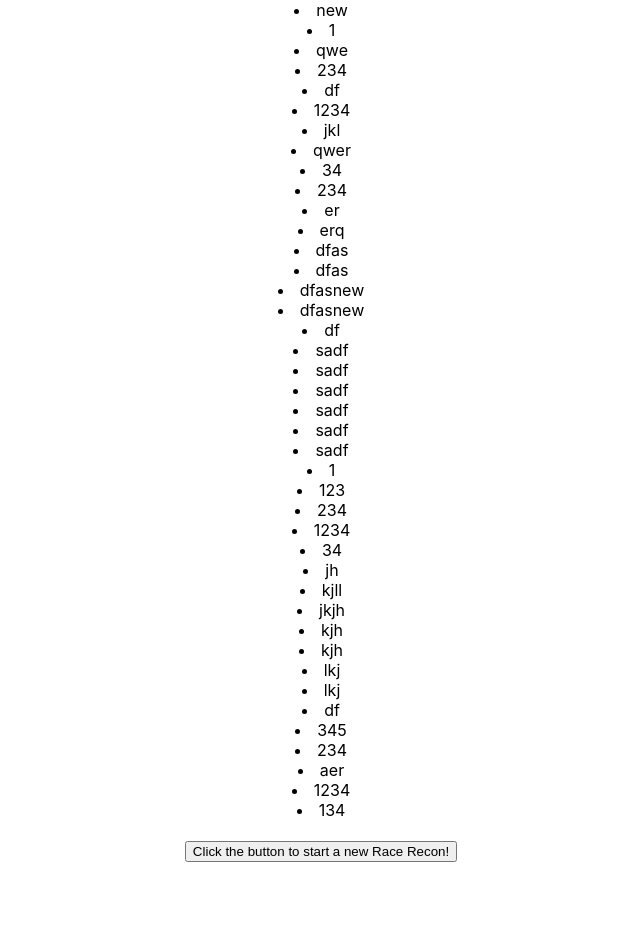
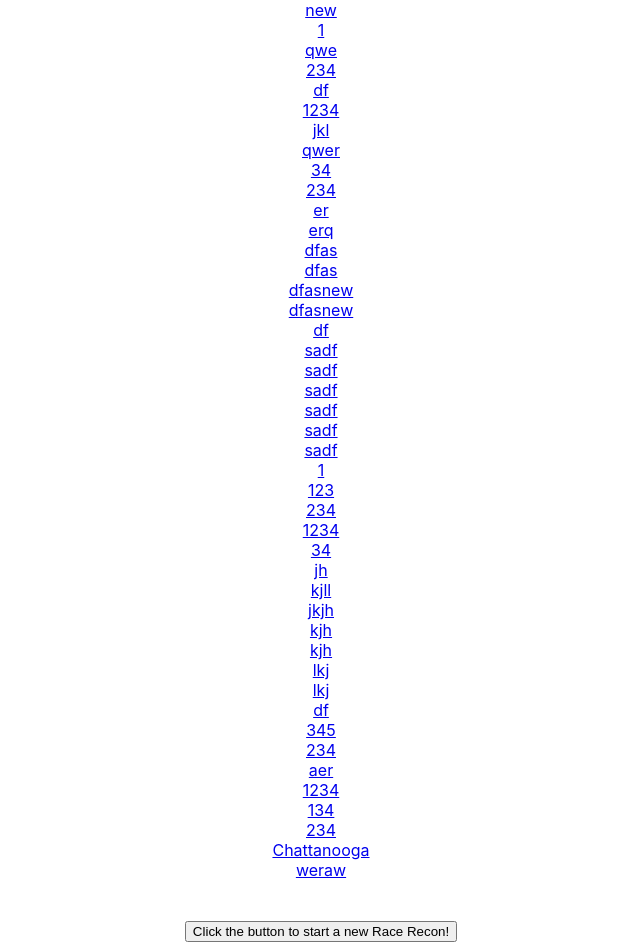
Before and after one commit to vanessawagner/recon-app, a React (Create React App) app: page /recons in a window 1280 px wide. Shown: the part 220-1162 px from the top of the page, without its empty margins (319-959 px from the left). Before the commit the page ends 1082 px from the top, so only its background shows below. Built offline with nearby package versions, Linux system fonts and the light colour scheme; data requests are answered from the project's data file.

Commit message:
Add links to races

```diff
--- a/db.json
+++ b/db.json
@@ -269,6 +269,24 @@
       "summary": "234",
       "body": "234",
       "id": 45
+    },
+    {
+      "race": "234",
+      "summary": "1234",
+      "body": "dfqe",
+      "id": 46
+    },
+    {
+      "race": "Chattanooga",
+      "summary": "70.3 Ironman",
+      "body": "went to the race",
+      "id": 47
+    },
+    {
+      "race": "weraw",
+      "summary": "fasdfs",
+      "body": "sadfas",
+      "id": 48
     }
   ]
 }
--- a/src/App.js
+++ b/src/App.js
@@ -4,6 +4,7 @@
 import Recons from './Recons'
 import Navigation from './Navigation'
 import ReconForm from './ReconForm'
+import Recon from './Recon'
 import './App.css';
 
 const App = () =>{
@@ -18,6 +19,7 @@
 
           <Route exact path="/recons/new" component={ReconForm} />
 
+          <Route path="/recons/:id" component={Recon} />
         </Switch>
       </div>
     </Router>
--- a/src/Recon.js
+++ b/src/Recon.js
@@ -0,0 +1,22 @@
+import React, { useState, useEffect} from 'react'
+
+const Recon = (props) => {
+    const [recon, setRecon] = useState({
+        race: '',
+        summary: '',
+        body: ''
+    })
+
+    useEffect(() => {
+
+        fetch(`http://localhost:3001/recons/${1}`)
+    }, [])
+
+  return (
+    <div>
+
+    </div>
+  )
+}
+
+export default Recon
--- /dev/null
+++ b/src/ReconLink.js
@@ -0,0 +1,15 @@
+import React from 'react'
+import { Link } from 'react-router-dom'
+
+const ReconLink = ({recon}) => {
+  return (
+    <>
+      <Link to={`/recons/${recon.id}`}>
+          {recon.race}
+      </Link>
+      <br/>
+    </>
+  )
+}
+
+export default ReconLink
--- a/src/Recons.js
+++ b/src/Recons.js
@@ -1,5 +1,6 @@
 import React, { useState, useEffect } from 'react'
 import NewButton from './NewButton'
+import ReconLink from './ReconLink'
 
 const Recons = () => {
     const [recons, setRecons] = useState([])
@@ -13,8 +14,8 @@
         })
     }, [])
 
-    const reconsList = recons.map(r => <li key="{r.race}">{r.race}</li>)
-
+     const reconsList = recons.map(r => <ReconLink recon={r}/>)
+    //const reconsList = recons.map(r => <li>{r.race}</li>)
 
   return (
     <div>
@@ -22,6 +23,7 @@
         <hr/>
         {reconsList}
         <br/>
+        <br/>
         <NewButton />
     </div>
   )
```
